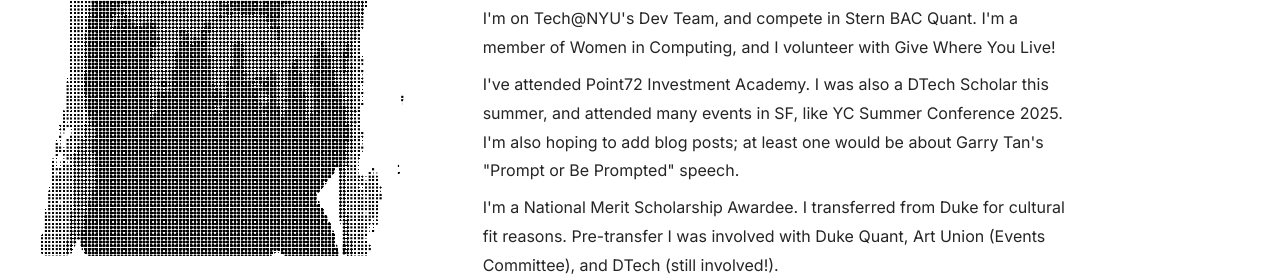
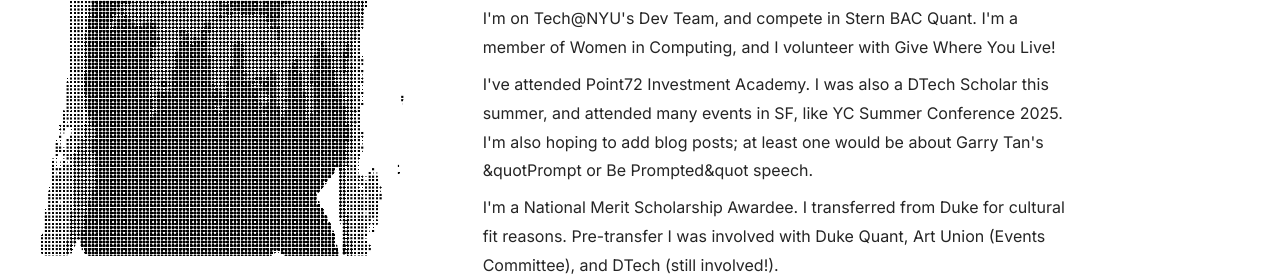
Before and after one commit to alissawu/alissasite, a Next.js app: page / in a window 1280 px wide. Shown: the part 541-817 px from the top of the page. Built offline with nearby package versions, Linux system fonts and the light colour scheme.

Commit message:
apos and quot

```diff
--- a/src/app/page.tsx
+++ b/src/app/page.tsx
@@ -55,8 +55,8 @@
 
             <p className={styles.bio}>
             I&apos;m a junior studying CS and Math at NYU.
-            I'm mainly a software engineer, though I have done some MLE projects, and I enjoy math.
-            I want to add a page of interesting math problems I've solved, if I can find all of them.
+            I&apos;m mainly a software engineer, though I have done some MLE projects, and I enjoy math.
+            I want to add a page of interesting math problems I&apos;ve solved, if I can find all of them.
             </p>
             <p className={styles.bio}>
             I&apos;m on Tech@NYU&apos;s Dev Team, and compete in Stern BAC Quant.
@@ -64,7 +64,7 @@
             </p>
             <p className={styles.bio}>
             I&apos;ve attended Point72 Investment Academy. I was also a DTech Scholar this summer, and attended many events in SF, like YC Summer Conference 2025.
-            I'm also hoping to add blog posts; at least one would be about Garry Tan's "Prompt or Be Prompted" speech.
+            I&apos;m also hoping to add blog posts; at least one would be about Garry Tan&apos;s &quotPrompt or Be Prompted&quot speech.
             </p>
             <p className={styles.bio}>
             I&apos;m a National Merit Scholarship Awardee.
```
